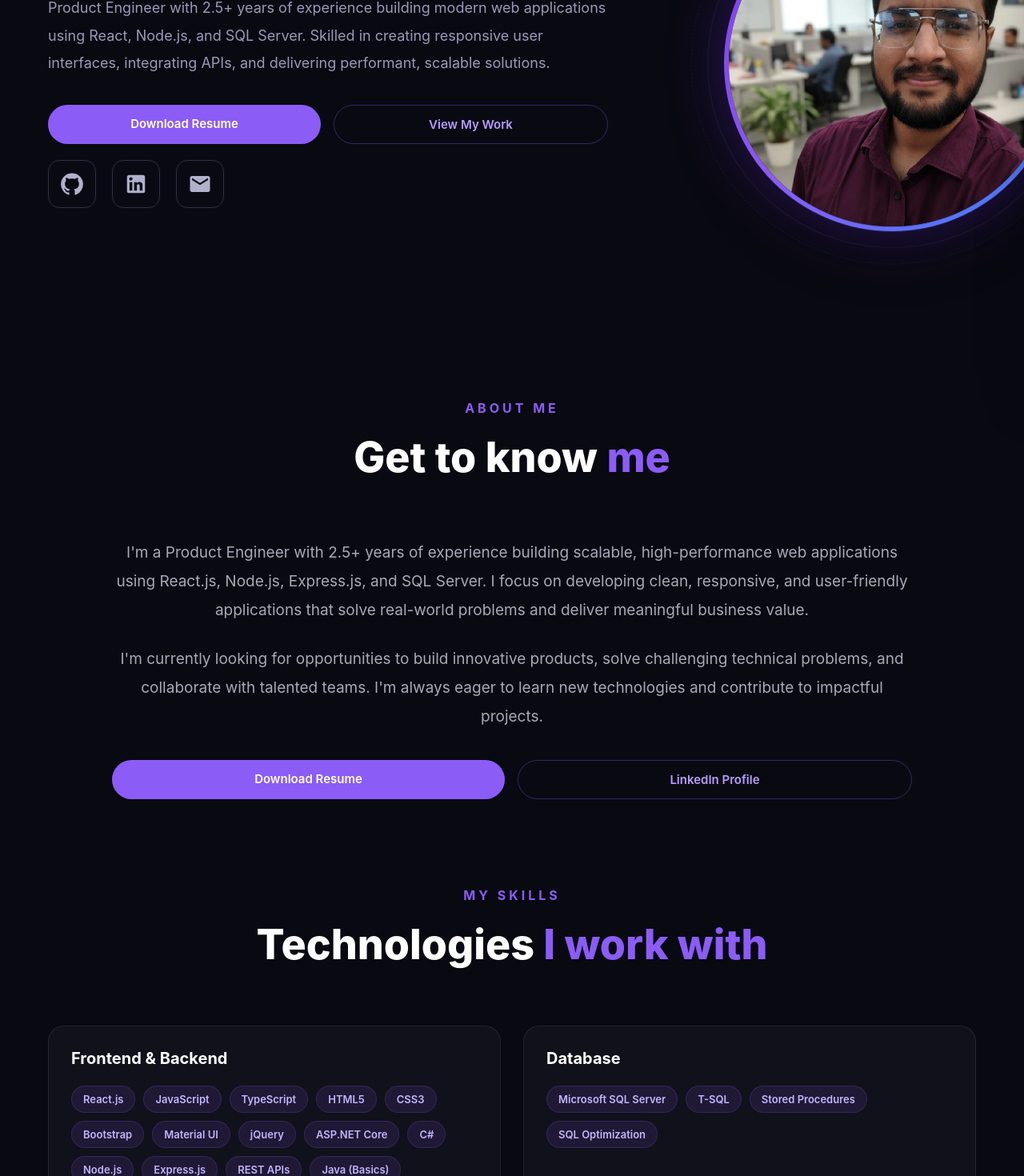
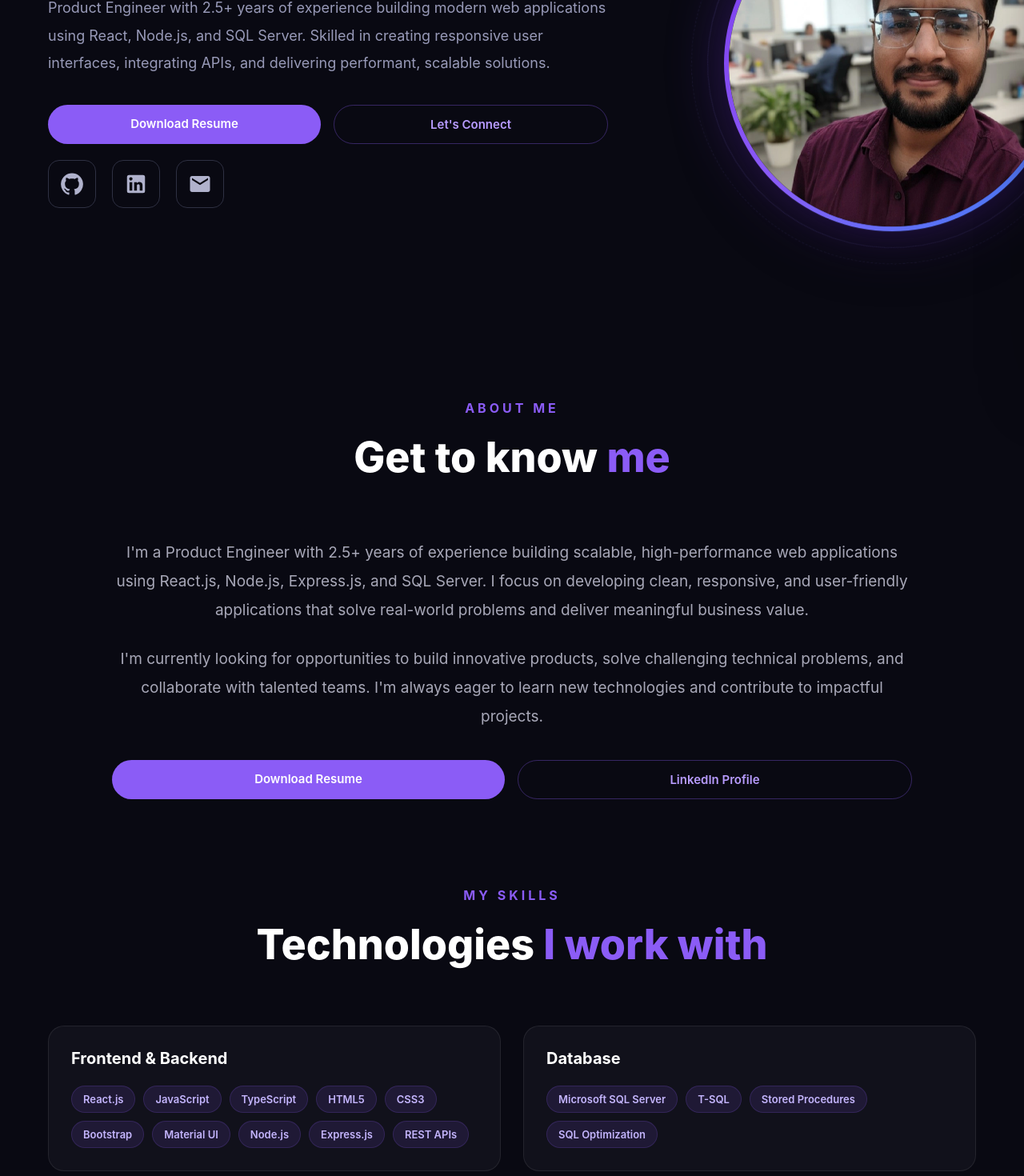
Before and after one commit to Sashisaravan/My_Porfolio, a React (Vite) app: page / in a window 1280 px wide. Shown: the part 340-1810 px from the top of the page at 80% size. Built offline with nearby package versions, Linux system fonts and the light colour scheme.

Commit message:
Update portfolio contact button text

```diff
--- a/src/components/About.jsx
+++ b/src/components/About.jsx
@@ -23,7 +23,7 @@ export default function AboutSection() {
 
           <div className={classes.aboutButtons}>
             <a
-              href="https://drive.google.com/file/d/1eBDoPxcjR0tPrzaPVPUt8ffVXXwfFp-8/view?usp=sharing"
+              href="https://drive.google.com/file/d/1PX-B_hqzKnNB1A-IRPX7XZ42CcZXsBET/view?usp=sharing"
               target="_blank"
               rel="noopener noreferrer"
               className={classes.resumeButton}
--- a/src/components/Portfolio_main.jsx
+++ b/src/components/Portfolio_main.jsx
@@ -220,7 +220,7 @@ export default function PortfolioMain() {
 
             <div className={`${classes.topbandbutton}`}>
               <a
-                href="https://drive.google.com/file/d/1eBDoPxcjR0tPrzaPVPUt8ffVXXwfFp-8/view?usp=sharing"
+                href="https://drive.google.com/file/d/1PX-B_hqzKnNB1A-IRPX7XZ42CcZXsBET/view?usp=sharing"
                 target="_blank"
                 rel="noopener noreferrer"
                 className={classes.resumeButton}
@@ -228,8 +228,8 @@ export default function PortfolioMain() {
                 Download Resume
               </a>
 
-              <a href="#experience" className={classes.linkedinButton}>
-                View My Work
+              <a href="#contact" className={classes.linkedinButton}>
+                Let's Connect
               </a>
             </div>
             <div className={classes.socialIcons}>
--- a/src/components/SkillSection.jsx
+++ b/src/components/SkillSection.jsx
@@ -14,13 +14,9 @@ export default function SkillsSection() {
         "CSS3",
         "Bootstrap",
         "Material UI",
-        "jQuery",
-        "ASP.NET Core",
-        "C#",
         "Node.js",
         "Express.js",
-        "REST APIs",
-        "Java (Basics)",
+        "REST APIs"
       ],
     },
     {
```
